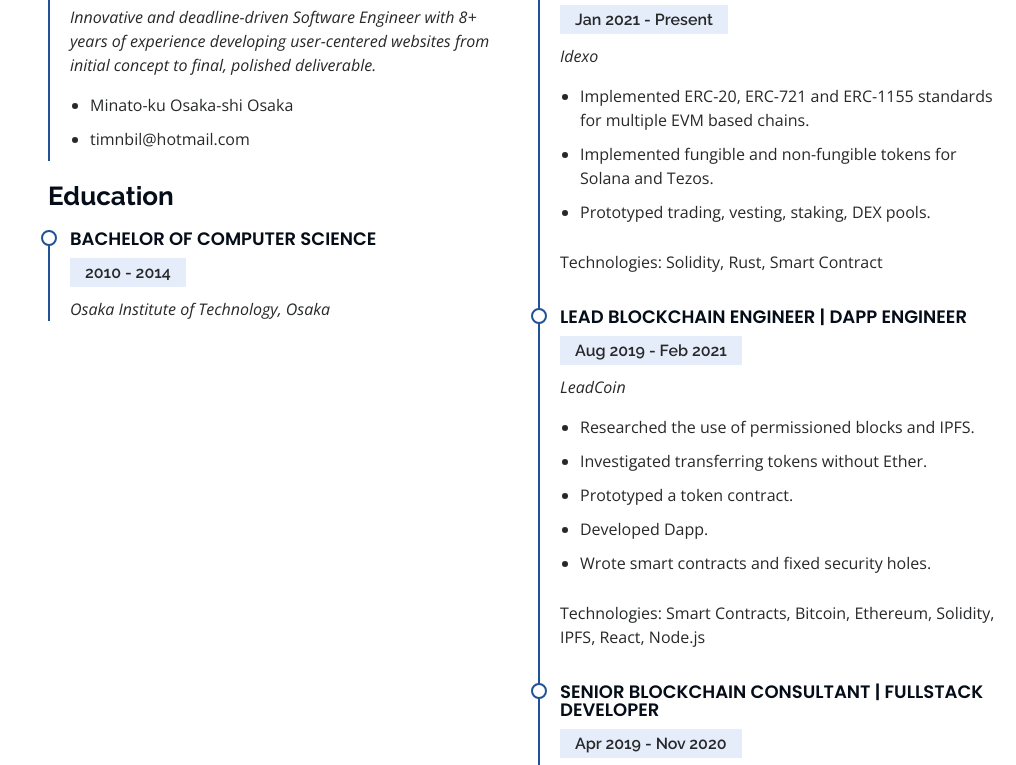
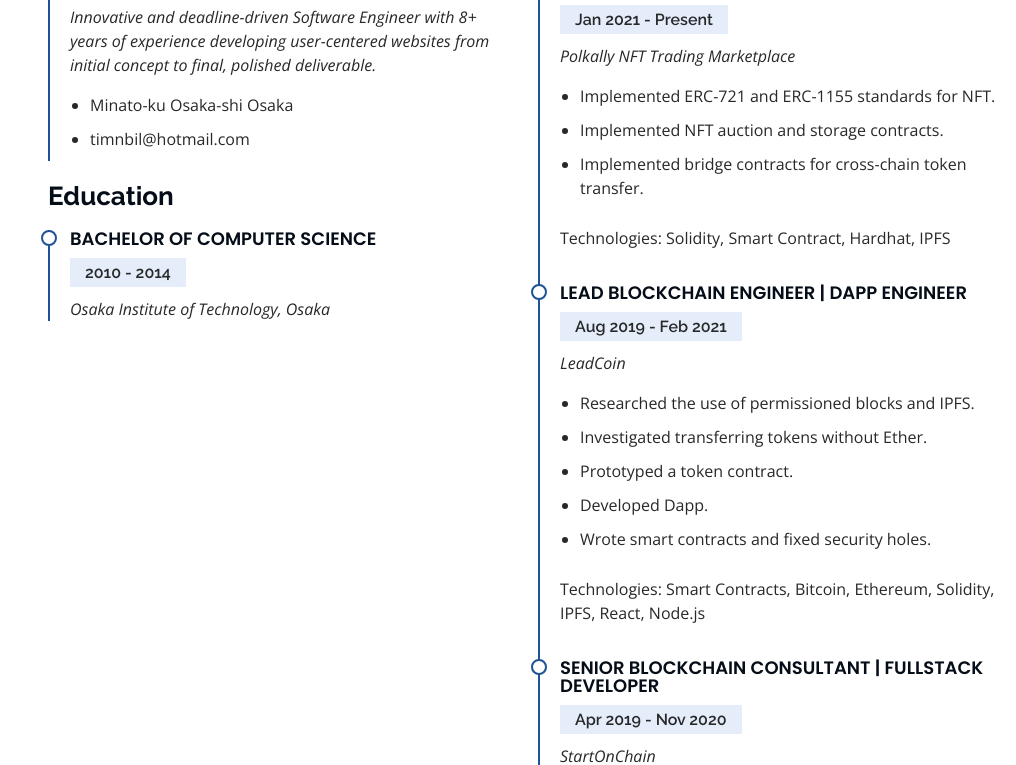
Before and after one commit to coozebra/coozebra.github.io, a plain HTML site: page index.html in a window 1280 px wide. Shown: the part 2956-3721 px from the top of the page, without its empty margins (264-1280 px from the left). Drawn offline with nearby package versions, Linux system fonts and the light colour scheme.

Commit message:
Update index.html

```diff
--- a/index.html
+++ b/index.html
@@ -309,13 +309,13 @@
             <div class="resume-item">
               <h4>Lead Blockchain Engineer</h4>
               <h5>Jan 2021 - Present</h5>
-              <p><em>Idexo </em></p>
+              <p><em>Polkally NFT Trading Marketplace</em></p>
               <ul>
-                <li>Implemented ERC-20, ERC-721 and ERC-1155 standards for multiple EVM based chains.</li>
-                <li>Implemented fungible and non-fungible tokens for Solana and Tezos.</li>
-                <li>Prototyped trading, vesting, staking, DEX pools.</li>
+                <li>Implemented ERC-721 and ERC-1155 standards for NFT.</li>
+                <li>Implemented NFT auction and storage contracts.</li>
+                <li>Implemented bridge contracts for cross-chain token transfer.</li>
               </ul>
-              <p>Technologies: Solidity, Rust, Smart Contract</p>
+              <p>Technologies: Solidity, Smart Contract, Hardhat, IPFS</p>
             </div>
             <div class="resume-item">
               <h4>Lead Blockchain Engineer | DApp Engineer</h4>
```
